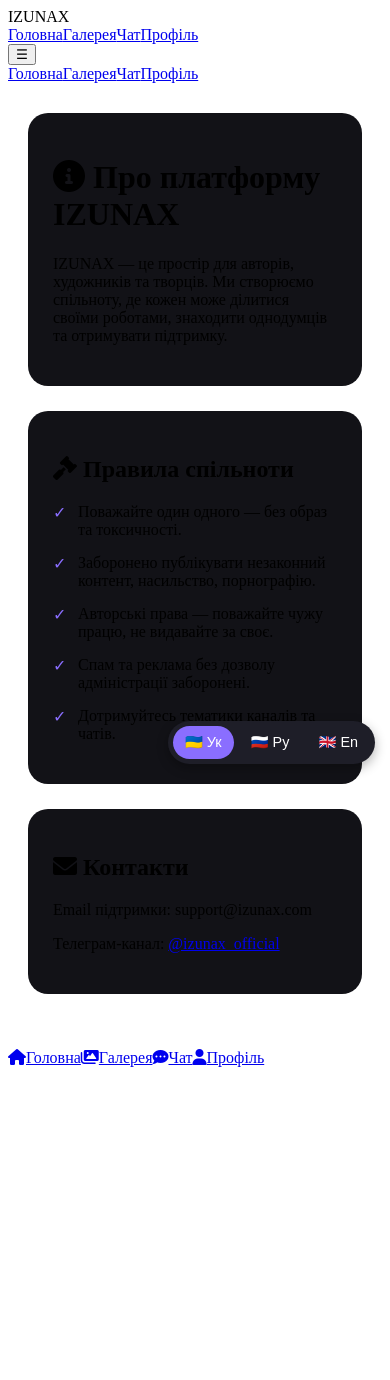
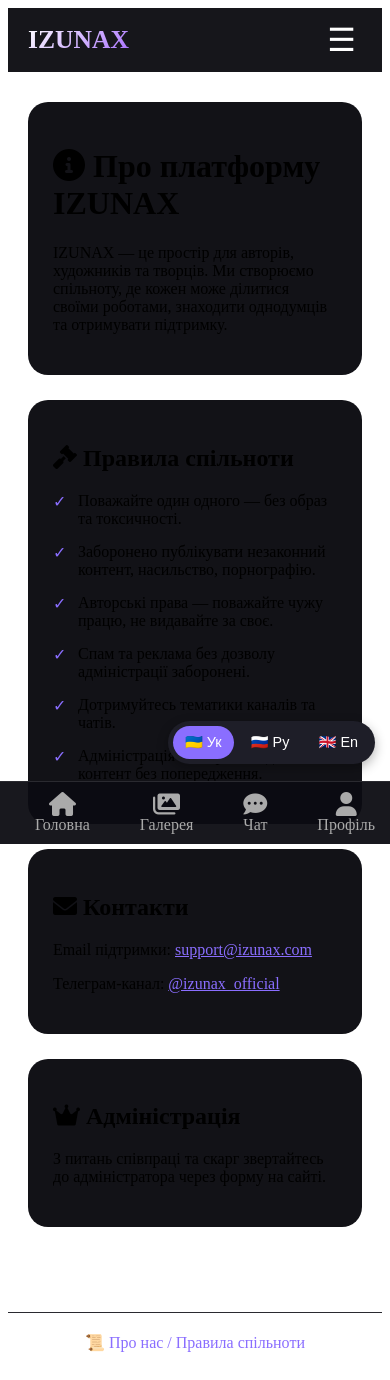
Before and after one commit to vaniatopkiller-boop/Izunax, a plain HTML site: page about.html in a window 390 px wide. Before the commit the page ends 1075 px from the top, so only its background shows below. Drawn offline with Linux system fonts and the light colour scheme.

Commit message:
Add visible 'About Us' link to all pages

```diff
--- a/about.html
+++ b/about.html
@@ -16,19 +16,81 @@
         .rules-list { list-style: none; padding-left: 0; }
         .rules-list li { margin: 15px 0; padding-left: 25px; position: relative; }
         .rules-list li:before { content: "✓"; position: absolute; left: 0; color: #8a6eff; }
+        .sticky-header { position: sticky; top: 0; background: rgba(10,10,15,0.95); backdrop-filter: blur(12px); padding: 12px 20px; display: flex; justify-content: space-between; align-items: center; z-index: 100; }
+        .logo { font-size: 1.6rem; font-weight: 800; background: linear-gradient(135deg, #fff, #a970ff); -webkit-background-clip: text; background-clip: text; color: transparent; }
+        .nav-links { display: flex; gap: 20px; }
+        .nav-links a { color: white; text-decoration: none; }
+        .burger { display: none; background: none; border: none; font-size: 2rem; color: white; }
+        .bottom-nav { position: fixed; bottom: 0; left: 0; width: 100%; background: rgba(12,12,18,0.95); display: flex; justify-content: space-around; padding: 10px; border-top: 1px solid #2a2a30; z-index: 100; }
+        .bottom-nav a { color: #aaa; text-decoration: none; text-align: center; }
+        .bottom-nav a i { font-size: 1.5rem; display: block; }
+        @media (max-width: 768px) { .nav-links { display: none; } .burger { display: block; } }
     </style>
 </head>
 <body>
-    <header class="sticky-header"><div class="logo">IZUNAX</div><nav class="nav-links"><a href="index.html">Головна</a><a href="gallery.html">Галерея</a><a href="chat.html">Чат</a><a href="profile.html">Профіль</a></nav><button id="burgerBtn" class="burger">☰</button></header>
-    <div class="mobile-menu" id="mobileMenu"><a href="index.html">Головна</a><a href="gallery.html">Галерея</a><a href="chat.html">Чат</a><a href="profile.html">Профіль</a></div>
+    <header class="sticky-header">
+        <div class="logo">IZUNAX</div>
+        <nav class="nav-links">
+            <a href="index.html">Головна</a>
+            <a href="gallery.html">Галерея</a>
+            <a href="chat.html">Чат</a>
+            <a href="profile.html">Профіль</a>
+        </nav>
+        <button id="burgerBtn" class="burger">☰</button>
+    </header>
+    <div class="mobile-menu" id="mobileMenu" style="display:none; position:fixed; top:70px; left:0; width:100%; background:#0a0a0f; padding:20px; flex-direction:column; gap:15px;">
+        <a href="index.html" style="color:white; text-decoration:none;">Головна</a>
+        <a href="gallery.html" style="color:white; text-decoration:none;">Галерея</a>
+        <a href="chat.html" style="color:white; text-decoration:none;">Чат</a>
+        <a href="profile.html" style="color:white; text-decoration:none;">Профіль</a>
+    </div>
     <main>
         <div class="about-container">
-            <div class="about-section"><h1><i class="fas fa-info-circle"></i> Про платформу IZUNAX</h1><p>IZUNAX — це простір для авторів, художників та творців. Ми створюємо спільноту, де кожен може ділитися своїми роботами, знаходити однодумців та отримувати підтримку.</p></div>
-            <div class="about-section"><h2><i class="fas fa-gavel"></i> Правила спільноти</h2><ul class="rules-list"><li>Поважайте один одного — без образ та токсичності.</li><li>Заборонено публікувати незаконний контент, насильство, порнографію.</li><li>Авторські права — поважайте чужу працю, не видавайте за своє.</li><li>Спам та реклама без дозволу адміністрації заборонені.</li><li>Дотримуйтесь тематики каналів та чатів.</li></ul></div>
-            <div class="about-section"><h2><i class="fas fa-envelope"></i> Контакти</h2><p>Email підтримки: support@izunax.com</p><p>Телеграм-канал: <a href="#">@izunax_official</a></p></div>
+            <div class="about-section">
+                <h1><i class="fas fa-info-circle"></i> Про платформу IZUNAX</h1>
+                <p>IZUNAX — це простір для авторів, художників та творців. Ми створюємо спільноту, де кожен може ділитися своїми роботами, знаходити однодумців та отримувати підтримку.</p>
+            </div>
+            <div class="about-section">
+                <h2><i class="fas fa-gavel"></i> Правила спільноти</h2>
+                <ul class="rules-list">
+                    <li>Поважайте один одного — без образ та токсичності.</li>
+                    <li>Заборонено публікувати незаконний контент, насильство, порнографію.</li>
+                    <li>Авторські права — поважайте чужу працю, не видавайте за своє.</li>
+                    <li>Спам та реклама без дозволу адміністрації заборонені.</li>
+                    <li>Дотримуйтесь тематики каналів та чатів.</li>
+                    <li>Адміністрація має право видаляти контент без попередження.</li>
+                </ul>
+            </div>
+            <div class="about-section">
+                <h2><i class="fas fa-envelope"></i> Контакти</h2>
+                <p>Email підтримки: <a href="mailto:support@izunax.com" style="color:#8a6eff;">support@izunax.com</a></p>
+                <p>Телеграм-канал: <a href="#" style="color:#8a6eff;">@izunax_official</a></p>
+            </div>
+            <div class="about-section">
+                <h2><i class="fas fa-crown"></i> Адміністрація</h2>
+                <p>З питань співпраці та скарг звертайтесь до адміністратора через форму на сайті.</p>
+            </div>
         </div>
     </main>
-    <div class="bottom-nav"><a href="index.html"><i class="fas fa-home"></i><span>Головна</span></a><a href="gallery.html"><i class="fas fa-images"></i><span>Галерея</span></a><a href="chat.html"><i class="fas fa-comment-dots"></i><span>Чат</span></a><a href="profile.html"><i class="fas fa-user"></i><span>Профіль</span></a></div>
+    <div class="bottom-nav">
+        <a href="index.html"><i class="fas fa-home"></i><span>Головна</span></a>
+        <a href="gallery.html"><i class="fas fa-images"></i><span>Галерея</span></a>
+        <a href="chat.html"><i class="fas fa-comment-dots"></i><span>Чат</span></a>
+        <a href="profile.html"><i class="fas fa-user"></i><span>Профіль</span></a>
+    </div>
+    <div style="text-align:center; padding:20px; margin-top:30px; border-top:1px solid #2a2a30;">
+        <a href="about.html" style="color:#8a6eff; text-decoration:none;">📜 Про нас / Правила спільноти</a>
+    </div>
+    <script>
+        document.getElementById("burgerBtn")?.addEventListener("click", () => {
+            const menu = document.getElementById("mobileMenu");
+            if (menu.style.display === "none" || menu.style.display === "") {
+                menu.style.display = "flex";
+            } else {
+                menu.style.display = "none";
+            }
+        });
+    </script>
     <script src="script.js"></script>
 </body>
 </html>
```
Also changed, not shown: chat.html (+1 -0 lines), gallery.html (+1 -0 lines), index.html (+1 -0 lines), profile.html (+1 -0 lines).
